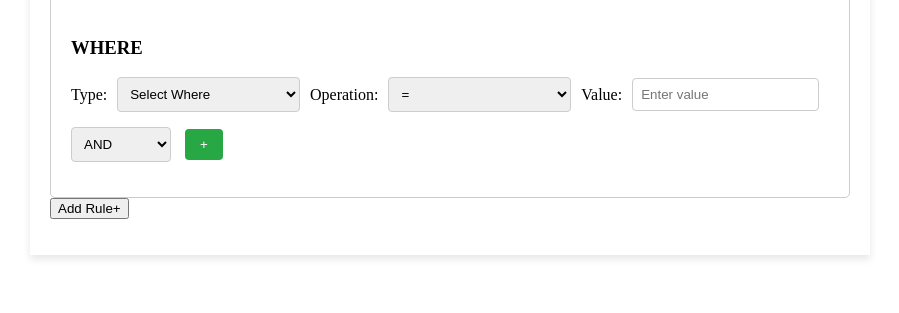
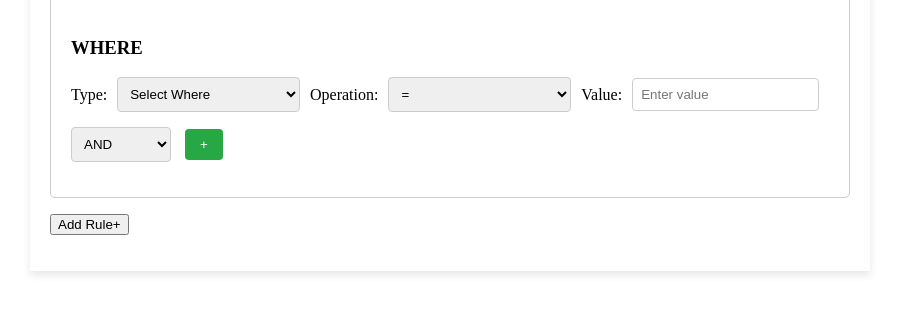
Before and after one commit to nish28/rule-engine-playground, a plain HTML site: page index.html in a window 1280 px wide. Shown: the part 139-452 px from the top of the page, without its empty margins (190-1089 px from the left). Drawn offline with Linux system fonts and the light colour scheme.

Commit message:
Update ruleEngine.css
Update

```diff
--- a/ruleEngine.css
+++ b/ruleEngine.css
@@ -94,7 +94,6 @@
 
 .when-block .remove-when-btn {
   margin-bottom: 5px;
-  background-color: #dc3545;
 }
 
 .when-block .remove-when-btn:hover {
@@ -441,3 +440,7 @@
   border: 1px solid #ccc;
   cursor: not-allowed;
 }
+
+.add-rule-btn {
+  margin-top: 16px;
+}
```
